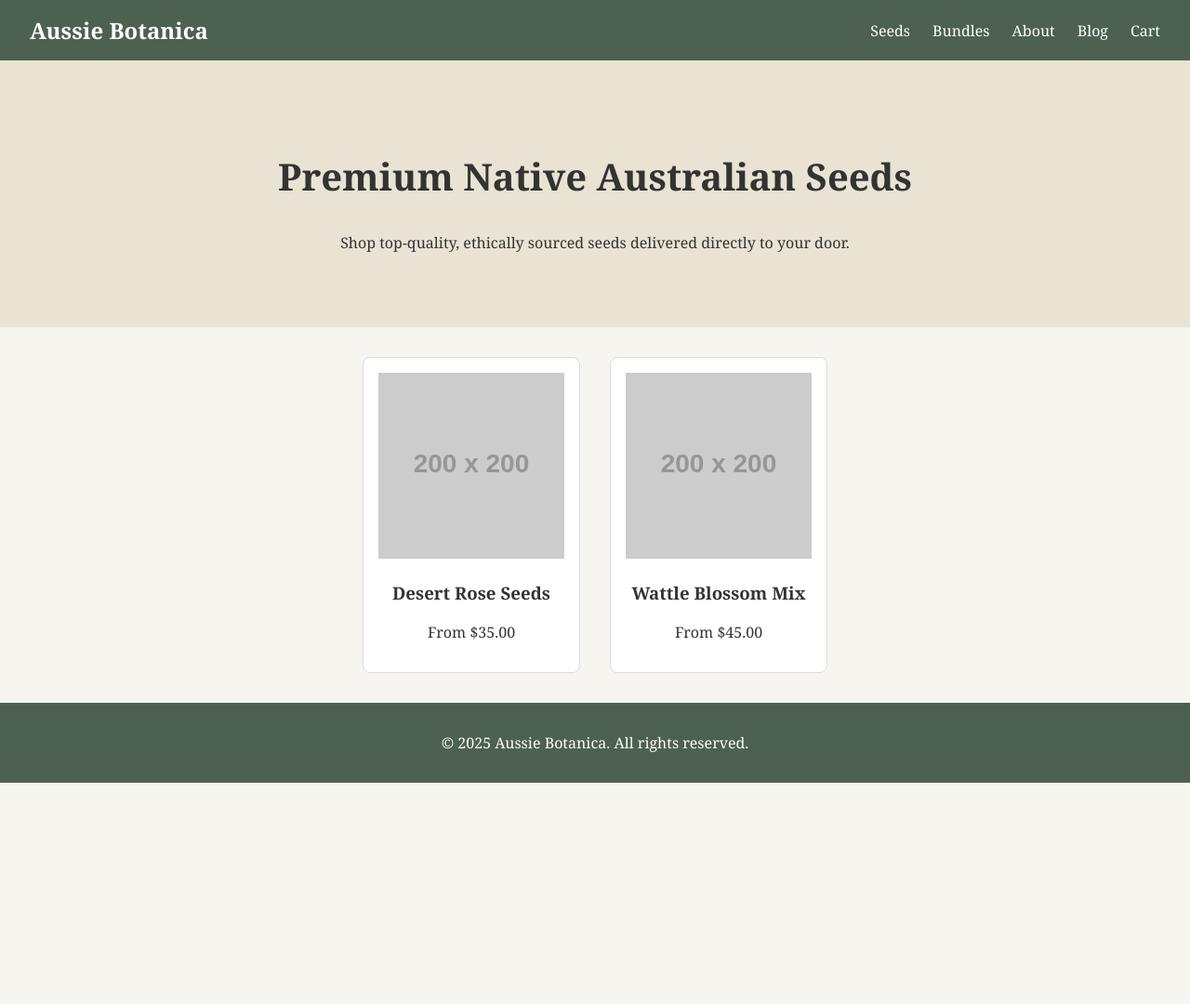
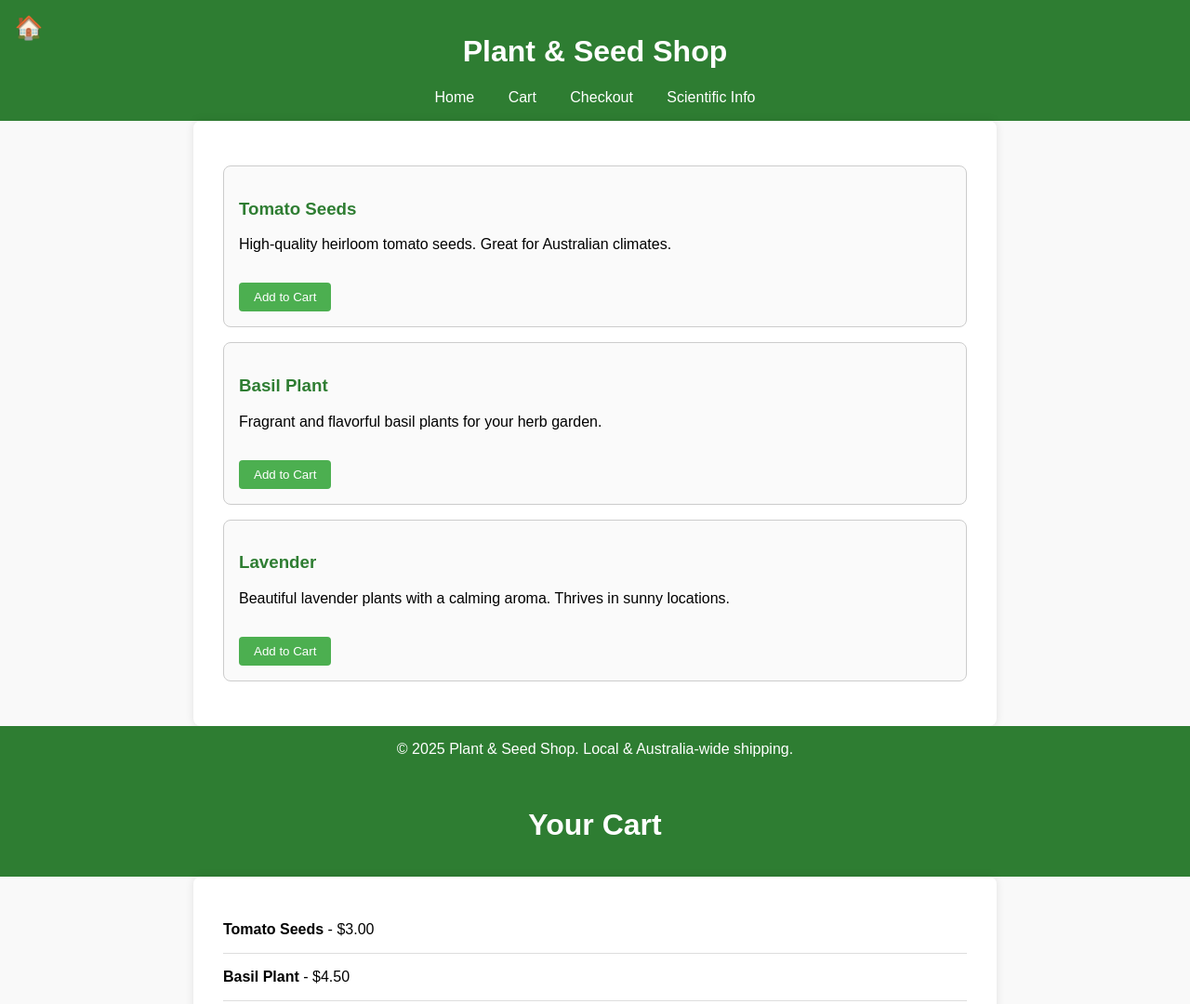
Before and after one commit to GlobalPtyLtd/Aussie-Botanica, a plain HTML site: page index.html in a window 1280 px wide. Shown: the top 1080 px of the page at 93% size. Before the commit the page ends 842 px from the top, so only its background shows below. Drawn offline with Linux system fonts and the light colour scheme; placeholder pictures from the web are drawn by us.

Commit message:
Update index.html

```diff
--- a/index.html
+++ b/index.html
@@ -1,44 +1,183 @@
+<!-- index.html - Home Page -->
 <!DOCTYPE html>
 <html lang="en">
 <head>
-  <meta charset="UTF-8" />
-  <meta name="viewport" content="width=device-width, initial-scale=1.0" />
+  <meta charset="UTF-8">
+  <meta name="viewport" content="width=device-width, initial-scale=1.0">
   <title>Aussie Botanica</title>
-  <link rel="stylesheet" href="style.css" />
+  <style>
+    body {
+      margin: 0;
+      font-family: Arial, sans-serif;
+      background: #f0f0f0;
+    }
+    header, footer {
+      background: #2e7d32;
+      color: white;
+      text-align: center;
+      padding: 1rem;
+    }
+    header .home-icon {
+      position: absolute;
+      left: 1rem;
+      top: 1rem;
+    }
+    header .home-icon a {
+      color: white;
+      text-decoration: none;
+      font-size: 1.5rem;
+    }
+    main {
+      padding: 2rem;
+      max-width: 1000px;
+      margin: auto;
+      background: white;
+      border-radius: 8px;
+      box-shadow: 0 0 10px rgba(0,0,0,0.1);
+    }
+    .product {
+      border: 1px solid #ccc;
+      border-radius: 8px;
+      padding: 1rem;
+      margin: 1rem 0;
+      background: #fafafa;
+    }
+    .product h3 {
+      color: #2e7d32;
+    }
+    .btn {
+      background: #4CAF50;
+      color: white;
+      padding: 0.5rem 1rem;
+      border: none;
+      border-radius: 4px;
+      cursor: pointer;
+    }
+    .btn:hover {
+      background: #388e3c;
+    }
+    nav a {
+      margin: 0 1rem;
+      color: white;
+      text-decoration: none;
+    }
+  </style>
 </head>
 <body>
   <header>
-    <div class="logo">Aussie Botanica</div>
+    <div class="home-icon">
+      <a href="index.html">🏠</a>
+    </div>
+    <h1>Plant & Seed Shop</h1>
     <nav>
-      <ul>
-        <li><a href="#">Seeds</a></li>
-        <li><a href="#">Bundles</a></li>
-        <li><a href="#">About</a></li>
-        <li><a href="#">Blog</a></li>
-        <li><a href="#">Cart</a></li>
-      </ul>
+      <a href="index.html">Home</a>
+      <a href="cart.html">Cart</a>
+      <a href="checkout.html">Checkout</a>
+      <a href="info.html">Scientific Info</a>
     </nav>
   </header>
   <main>
-    <section class="hero">
-      <h1>Premium Native Australian Seeds</h1>
-      <p>Shop top-quality, ethically sourced seeds delivered directly to your door.</p>
-    </section>
-    <section class="products">
-      <article class="product-card">
-        <img src="https://via.placeholder.com/200x200" alt="Plant Seed Image" />
-        <h3>Desert Rose Seeds</h3>
-        <p>From $35.00</p>
-      </article>
-      <article class="product-card">
-        <img src="https://via.placeholder.com/200x200" alt="Plant Seed Image" />
-        <h3>Wattle Blossom Mix</h3>
-        <p>From $45.00</p>
-      </article>
-    </section>
+    <div class="product">
+      <h3>Tomato Seeds</h3>
+      <p>High-quality heirloom tomato seeds. Great for Australian climates.</p>
+      <button class="btn">Add to Cart</button>
+    </div>
+    <div class="product">
+      <h3>Basil Plant</h3>
+      <p>Fragrant and flavorful basil plants for your herb garden.</p>
+      <button class="btn">Add to Cart</button>
+    </div>
+    <div class="product">
+      <h3>Lavender</h3>
+      <p>Beautiful lavender plants with a calming aroma. Thrives in sunny locations.</p>
+      <button class="btn">Add to Cart</button>
+    </div>
   </main>
   <footer>
-    <p>&copy; 2025 Aussie Botanica. All rights reserved.</p>
+    &copy; 2025 Plant & Seed Shop. Local & Australia-wide shipping.
   </footer>
 </body>
 </html>
+
+<!-- cart.html - Cart Page -->
+<!DOCTYPE html>
+<html lang="en">
+<head>
+  <meta charset="UTF-8">
+  <meta name="viewport" content="width=device-width, initial-scale=1.0">
+  <title>Cart - Plant & Seed Shop</title>
+  <style>
+    body {
+      font-family: Arial, sans-serif;
+      margin: 0;
+      background: #f9f9f9;
+    }
+    header, footer {
+      background: #2e7d32;
+      color: white;
+      text-align: center;
+      padding: 1rem;
+    }
+    header .home-icon {
+      position: absolute;
+      left: 1rem;
+      top: 1rem;
+    }
+    header .home-icon a {
+      color: white;
+      text-decoration: none;
+      font-size: 1.5rem;
+    }
+    main {
+      padding: 2rem;
+      max-width: 800px;
+      margin: auto;
+      background: white;
+      border-radius: 8px;
+      box-shadow: 0 0 10px rgba(0,0,0,0.1);
+    }
+    .cart-item {
+      border-bottom: 1px solid #ddd;
+      padding: 1rem 0;
+    }
+    .btn {
+      margin-top: 1rem;
+      background: #4CAF50;
+      color: white;
+      padding: 0.5rem 1rem;
+      border: none;
+      border-radius: 4px;
+      cursor: pointer;
+    }
+    .btn:hover {
+      background: #388e3c;
+    }
+  </style>
+</head>
+<body>
+  <header>
+    <div class="home-icon">
+      <a href="index.html">🏠</a>
+    </div>
+    <h1>Your Cart</h1>
+  </header>
+  <main>
+    <div class="cart-item">
+      <strong>Tomato Seeds</strong> - $3.00
+    </div>
+    <div class="cart-item">
+      <strong>Basil Plant</strong> - $4.50
+    </div>
+    <button class="btn" onclick="window.location.href='checkout.html'">Proceed to Checkout</button>
+  </main>
+  <footer>
+    &copy; 2025 Aussie Botanica. All rights reserved.
+  </footer>
+</body>
+</html>
+
+<!-- checkout.html - Checkout Page -->
+...
+
+<!-- info.html - Scientific Info Page -->
+...
```
